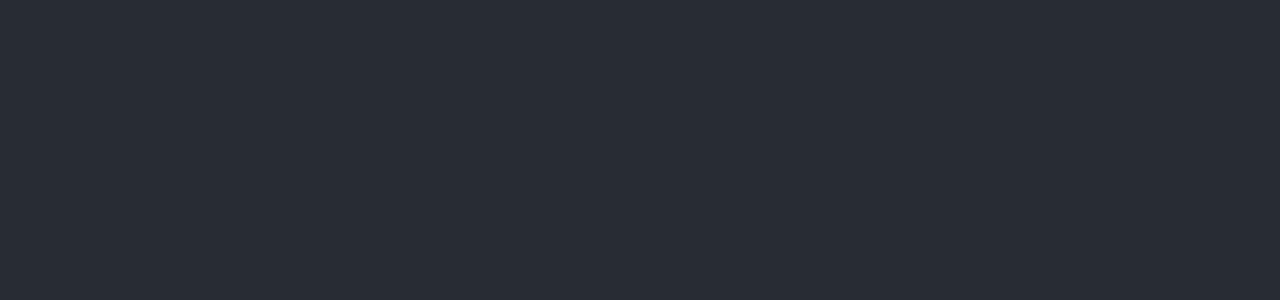
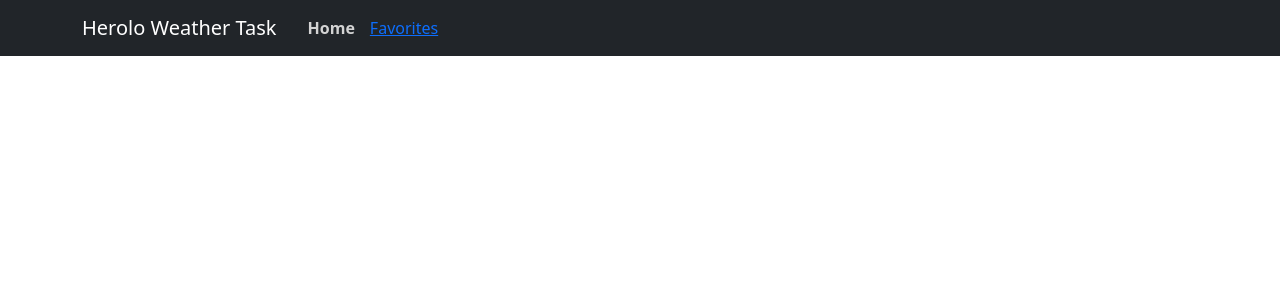
Before and after one commit to idanbachar/weather-forecast-by-location, a React (Create React App) app in the folder herolo-home-assignment/: page / in a window 1280 px wide. Shown: the top 300 px of the page. Built offline with nearby package versions, Linux system fonts and the light colour scheme.

Commit message:
bootstrap, redux, router-dom installed, and added navigation bar component

```diff
--- a/herolo-home-assignment/package.json
+++ b/herolo-home-assignment/package.json
@@ -6,9 +6,14 @@
     "@testing-library/jest-dom": "^5.14.1",
     "@testing-library/react": "^11.2.7",
     "@testing-library/user-event": "^12.8.3",
+    "bootstrap": "^5.0.2",
     "react": "^17.0.2",
+    "react-bootstrap": "^2.0.0-beta.4",
     "react-dom": "^17.0.2",
+    "react-redux": "^7.2.4",
+    "react-router-dom": "^5.2.0",
     "react-scripts": "4.0.3",
+    "redux": "^4.1.0",
     "web-vitals": "^1.1.2"
   },
   "scripts": {
--- a/herolo-home-assignment/src/App.js
+++ b/herolo-home-assignment/src/App.js
@@ -1,10 +1,26 @@
+
 import './App.css';
+import Navigation from './components/Navigation/Navigation';
 
 function App() {
+
+  const navLinks = [
+    {
+      label: "Home",
+      to: "/"
+    },
+    {
+      label: "Favorites",
+      to: "/favorites"
+    }
+  ]
+
+
   return (
     <div className="App">
-      <header className="App-header">
-      </header>
+      <Navigation
+        links={navLinks}
+      />
     </div>
   );
 }
--- /dev/null
+++ b/herolo-home-assignment/src/components/Navigation/Navigation.js
@@ -0,0 +1,28 @@
+import Nav from 'react-bootstrap/Nav';
+import Navbar from 'react-bootstrap/Navbar';
+import Container from 'react-bootstrap/Container';
+import { BrowserRouter as Router, Switch, Route, Link, NavLink } from 'react-router-dom';
+
+export default function Navigation({ links }) {
+    return (
+        <Navbar bg="dark" variant="dark">
+            <Container>
+                <Navbar.Brand href="#home">Herolo Weather Task</Navbar.Brand>
+                <Nav className="me-auto">
+                    {links.map(link =>
+                        <NavLink
+                            to={link.to}
+                            activeStyle={{
+                                fontWeight: "bold",
+                                textDecoration: "none",
+                                color: "lightgray",
+                                paddingLeft: "15px",
+                                paddingRight: "15px"
+                            }}>
+                            {link.label}
+                        </NavLink>)}
+                </Nav>
+            </Container>
+        </Navbar>
+    )
+}
--- a/herolo-home-assignment/src/index.js
+++ b/herolo-home-assignment/src/index.js
@@ -3,10 +3,14 @@
 import './index.css';
 import App from './App';
 import reportWebVitals from './reportWebVitals';
+import 'bootstrap/dist/css/bootstrap.min.css';
+import { BrowserRouter } from 'react-router-dom';
 
 ReactDOM.render(
   <React.StrictMode>
-    <App />
+    <BrowserRouter>
+      <App />
+    </BrowserRouter>
   </React.StrictMode>,
   document.getElementById('root')
 );
```
Also changed, not shown: herolo-home-assignment/src/pages/FavoritesPage.js (added), herolo-home-assignment/src/pages/WeatherPage.js (added), 1 other file (tests, documents, lock files or other folders).
